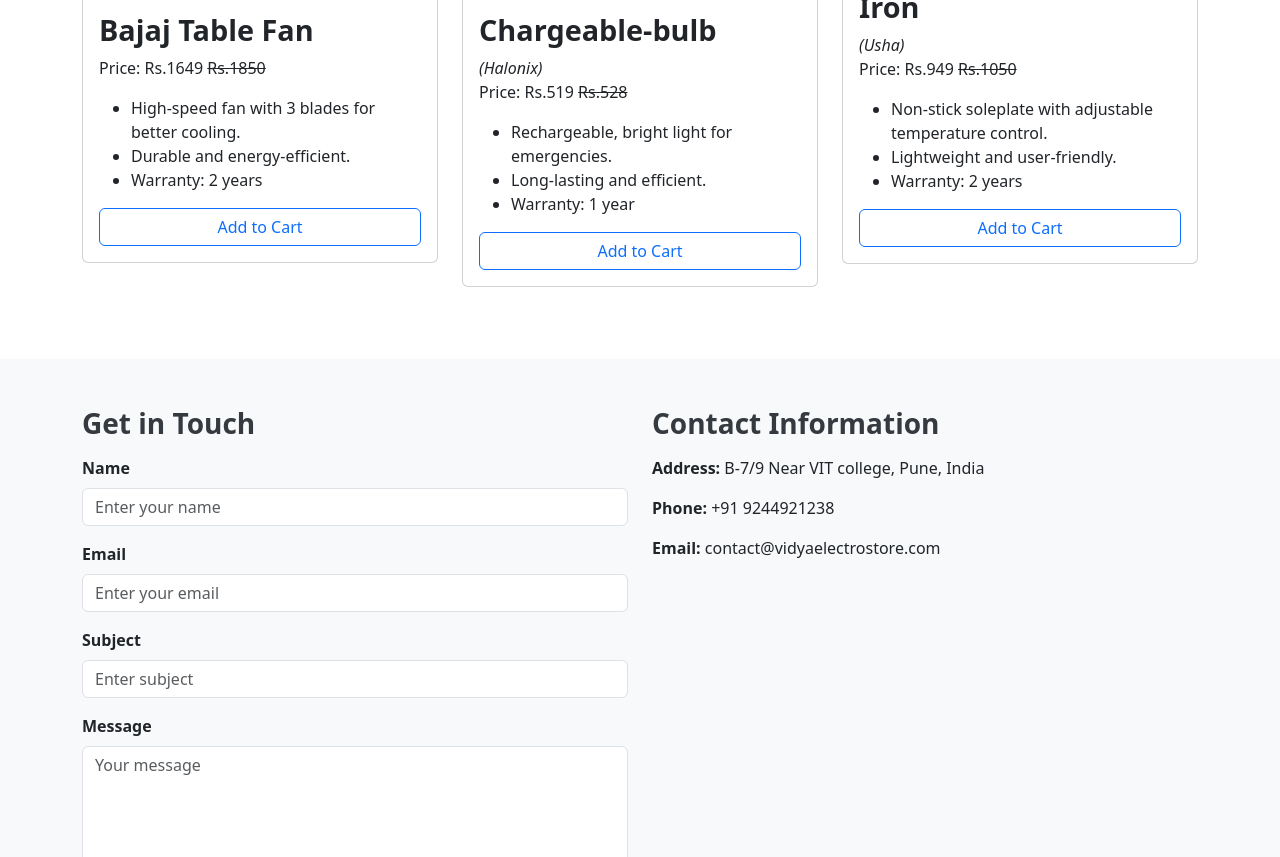
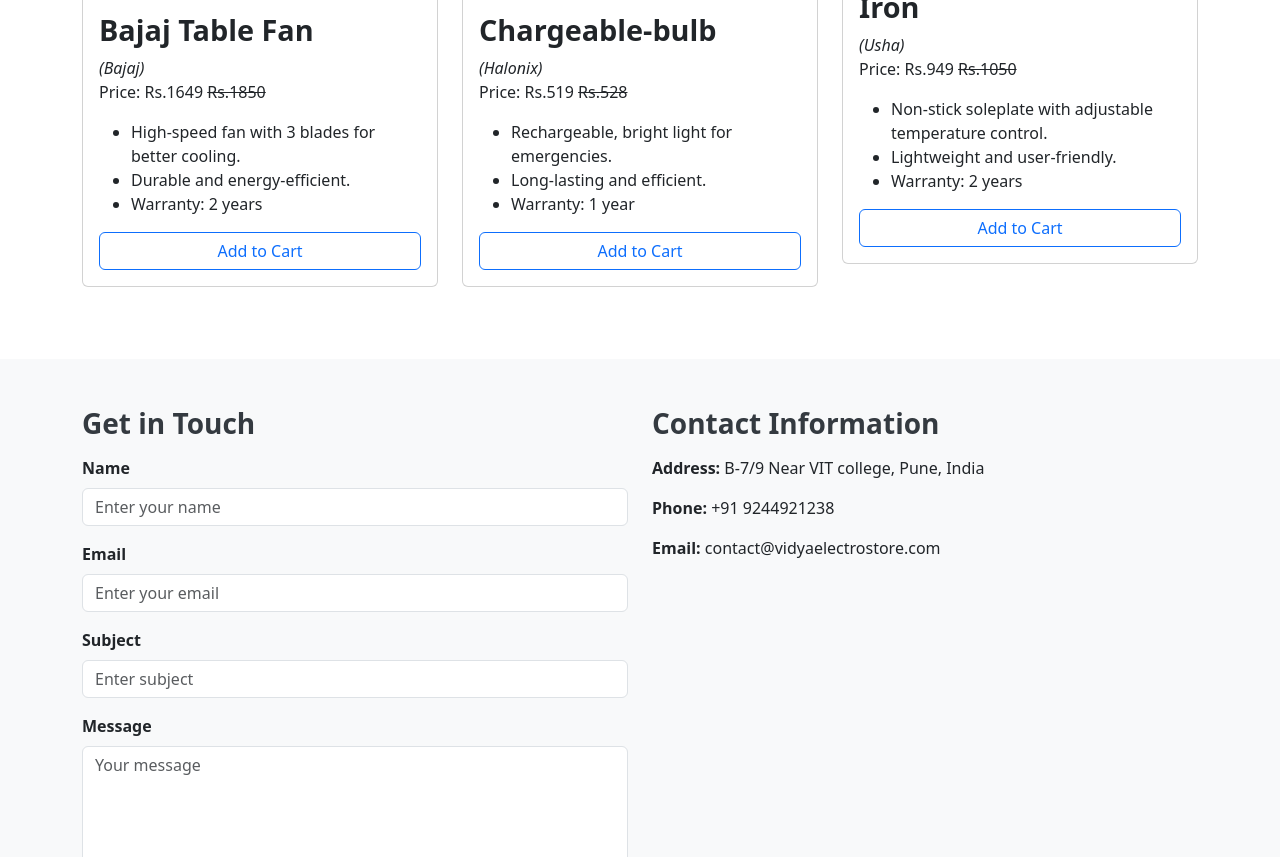
Before and after one commit to vidya-kumbhar2004/vidyaElectrostore, a plain HTML site: page index.html in a window 1280 px wide. Shown: the part 2698-3555 px from the top of the page. Drawn offline with nearby package versions, Linux system fonts and the light colour scheme.

Commit message:
index.html

```diff
--- a/index.html
+++ b/index.html
@@ -265,7 +265,7 @@
                 <div class="card">
                     <img src="table-fan.jpg" class="card-img-top" alt="Bajaj Table Fan">
                     <div class="card-body">
-                        <h5 class="card-title">Bajaj Table Fan</h5>
+                        <h5 class="card-title">Bajaj Table Fan</h5><i>(Bajaj)</i>
 						<p class="card-text">Price: Rs.1649&nbsp;<strike>Rs.1850</strike></p>
 						<!-- Features -->
             <ul>
```
